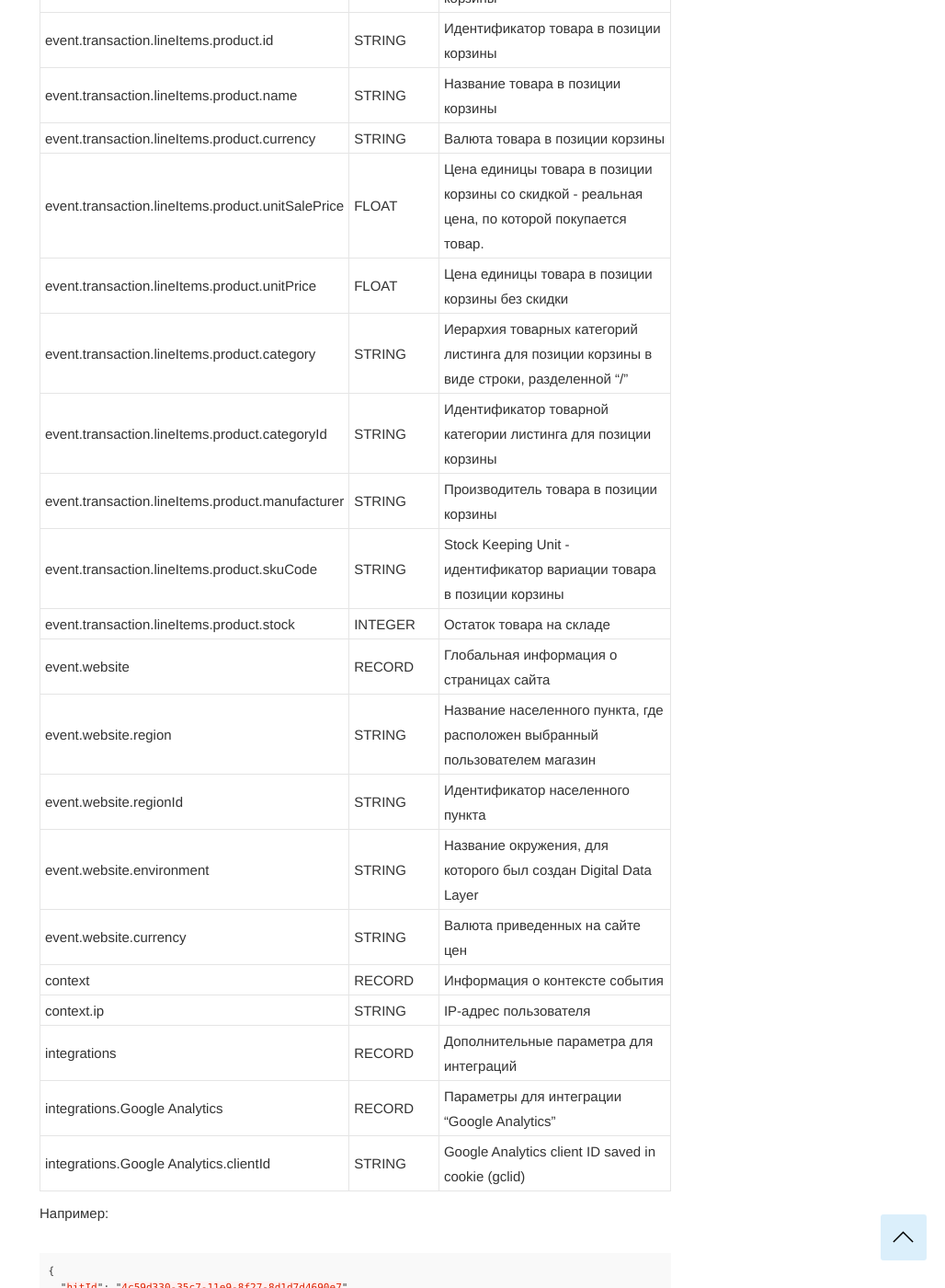
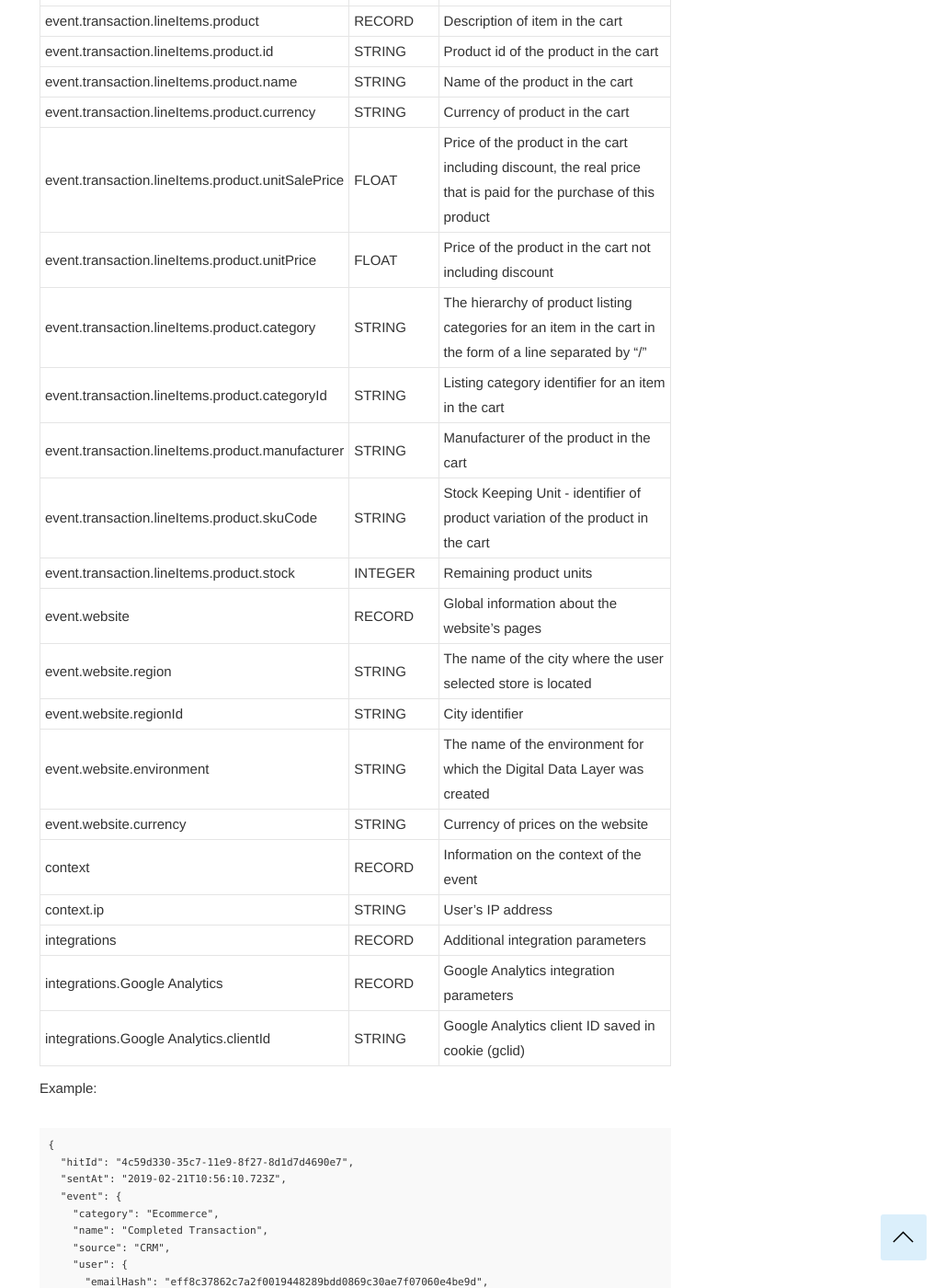
Before and after one commit to segmentstream-com/segmentstream-com.github.io, a Jekyll site: the page built from _docs/for-developer/postback function.md, in a window 1280 px wide and 1400 px high, scrolled down 2235 px. Shown: the whole window at 92% size, without its empty margins (252-1280 px from the left). Built offline with Jekyll 4.4.1, drawn with Linux system fonts in a browser that asks for light colours; nearby versions of some CDN libraries; some of the changed text lies outside the part shown.

Commit message:
translated postback docs

````diff
--- a/_docs/for-developer/postback function.md
+++ b/_docs/for-developer/postback function.md
@@ -6,81 +6,90 @@ date: 2019-05-21 19:00:00
 order: 6
 ---
 
-Сервис postback позволяет отправлять данные напрямую с вашего сервера на сервер SegmentStream
+### Page contents
+------
+<ul class="page-navigation">
+  <li><a href="#introduction">Introduction</a></li>
+  <li><a href="#authentication">Authentication</a></li>
+  <li><a href="#dataSchema">Data schema</a></li>
+  <li><a href="#supportedSemanticEvents">Supported semantic events</a></li>
+  <li><a href="#customDimensionsMetrics">Custom Dimensions and Custom Metrics</a></li>
+</ul>
 
-Данные необходимо отправлять POST-запросом.
-Адрес для отправки postback:
+### <a name="introduction"></a>Introduction
+The postback service allows you to send data directly from your server to the SegmentStream server
 
-```javascript
+Data must be sent by POST request.
+The address to send postbacks is:
+
+```
 https://track.segmentstream.com/track
 ```
 
-### Аутентификация
+### <a name="authentication"></a>Authentication
 
-Аутентификация в Tracking API осуществляется путем отправки **API Token** в заголовках с каждым запросом. Аутентификация использует HTTP Basic Auth, которая включает в себя «username: password», который закодирован в base64 и дополнен строкой «Basic».
+Authentication in the Tracking API is done by sending the **API Token** in the headers with each request. Authentication uses HTTP Basic Auth, which includes “username: password”, which is encoded in base64 and supplemented with the string “Basic”.
 
-Например, если ваш **API Token** это `'abc123'` , то нужно его добавить в секцию username, a password оставить пустым. В данном случае получится строка `'abc123:'` и после преобразования в base64 она будет выглядеть как `'YWJjMTIzOg=='`
+For example, if your **API Token** is `'abc123'`, then you need to add it to the username section, and leave the password blank. In this case, we get the string `'abc123:'` and after converting to base64, it will look like `'YWJjMTIzOg=='`
 
-В итоге заголовок для HTTP запроса должен выглядеть следующим образом:
+As a result, the header for the HTTP request should look like this:
+`'Authorization: Basic YWJjMTIzOg =='`.
 
-`'Authorization: Basic YWJjMTIzOg=='`.
+>The **API Token** for a company can be obtained from your manager at SegmentStream
 
->**API Token** для компании можно получить у вашего менеджера в компании SegmentStream
+### <a name="dataSchema"></a>Data schema
 
-### Схема данных
-
-
-Название|Тип данных|Описание
+Variable name | Data type | Comments
 --- | --- | ---
-hitId |	STRING |	Идентификатор хита (uuid v1). Обязательно!
-sentAt |	TIMESTAMP |	Время отправки события c клиента (UTC, зависит от времени, установленного на компьютере) ISO 8601.  Обязательно!
-event |	RECORD |	Информация о событии
-event.category |	STRING |	Категория события
-event.name |	STRING |	Имя события
-event.source |	STRING |	Источник события
-event.label |	STRING |	Метка события
-event.value |	INTEGER |	Значение события. Не должно быть отрицательным
-event.user |	RECORD |	Информация о пользователе
-event.user.emailHash |	STRING |	Хэш электронного адреса пользователя (sha256)
-event.user.userId |	STRING |	Идентификатор авторизованного пользователя
-event.user.anonymousId |	STRING |	Идентификатор анонимного клиента
-event.transaction |	RECORD |	Информация о транзакции
-event.transaction.total |	FLOAT |	Суммарная стоимость корзины, включая налог, скидки и стоимость доставки.
-event.transaction.subtotal |	FLOAT |	Суммарная стоимость корзины, не включая доставку и скидки, примененные к корзине.
-event.transaction.currency |	STRING |	Валюта приведенной стоимости корзины
-event.transaction.voucher |	STRING |	Идентификатор примененной скидки
-event.transaction.voucherDiscount |	STRING |	Размер примененной скидки
-event.transaction.shippingCost |	FLOAT |	Стоимость доставки
-event.transaction.paymentMethod |	STRING |	Способ оплаты
-event.transaction.orderId |	STRING |	Идентификатор заказа
-event.transaction.lineItems |	RECORD |	Описание позиций в заказе
-event.transaction.lineItems.quantity |	INTEGER |	Количество товаров в позиции корзины
-event.transaction.lineItems.subtotal |	FLOAT |	Стоимость товаров в позиции корзины
-event.transaction.lineItems.product |	RECORD |	Описание товара в позиции корзины
-event.transaction.lineItems.product.id |	STRING |	Идентификатор товара в позиции корзины
-event.transaction.lineItems.product.name |	STRING |	Название товара в позиции корзины
-event.transaction.lineItems.product.currency |	STRING |	Валюта товара в позиции корзины
-event.transaction.lineItems.product.unitSalePrice |	FLOAT |	Цена единицы товара в позиции корзины со скидкой - реальная цена, по которой покупается товар.
-event.transaction.lineItems.product.unitPrice |	FLOAT |	Цена единицы товара в позиции корзины без скидки
-event.transaction.lineItems.product.category |	STRING |	Иерархия товарных категорий листинга для позиции корзины в виде строки, разделенной “/”
-event.transaction.lineItems.product.categoryId |	STRING |	Идентификатор товарной категории листинга для позиции корзины
-event.transaction.lineItems.product.manufacturer |	STRING |	Производитель товара в позиции корзины
-event.transaction.lineItems.product.skuCode |	STRING |	Stock Keeping Unit - идентификатор вариации товара в позиции корзины
-event.transaction.lineItems.product.stock |	INTEGER |	Остаток товара на складе
-event.website |	RECORD |	Глобальная информация о страницах сайта
-event.website.region |	STRING |	Название населенного пункта, где расположен выбранный пользователем магазин
-event.website.regionId |	STRING |	Идентификатор населенного пункта
-event.website.environment |	STRING |	Название окружения, для которого был создан Digital Data Layer
-event.website.currency |	STRING |	Валюта приведенных на сайте цен
-context |	RECORD |	Информация о контексте события
-context.ip |	STRING |	IP-адрес пользователя
-integrations |	RECORD |	Дополнительные параметра для интеграций
-integrations.Google Analytics |	RECORD |	Параметры для интеграции "Google Analytics"
+hitId |	STRING |	Hit id (uuid v1). Required!
+sentAt |	TIMESTAMP |	The time the event was sent from the client (UTC, depends on the time set on the computer) ISO 8601. Required!
+event |	RECORD |	Event information
+event.category |	STRING |	Event category
+event.name |	STRING |	Event name
+event.source |	STRING |	Event source
+event.label |	STRING |	Event label
+event.value |	INTEGER |	Event value. Must not be negative
+event.user |	RECORD |	User information
+event.user.emailHash |	STRING |	User's hashed email
+event.user.userId |	STRING |	Authorized user's Id
+event.user.anonymousId |	STRING |	Anonymous client Id
+event.transaction |	RECORD |	Transaction information
+event.transaction.total |	FLOAT |	The total cost of the cart, including shipping and discounts applied to the cart.
+event.transaction.subtotal |	FLOAT |	The total cost of the cart, not including shipping and discounts applied to the cart.
+event.transaction.currency |	STRING |	Currency of the transaction
+event.transaction.voucher |	STRING |	A list of the identifiers of the discounts applied, separated by a comma
+event.transaction.voucherDiscount |	STRING |	Size of applied discount
+event.transaction.shippingCost |	FLOAT |	Delivery price
+event.transaction.paymentMethod |	STRING |	Payment method
+event.transaction.orderId |	STRING |	Order Id
+event.transaction.lineItems |	RECORD |	Description of goods in the transaction and their quantity.
+event.transaction.lineItems.quantity |	INTEGER |	Quantity of the particular product in the order
+event.transaction.lineItems.subtotal |	FLOAT |	The total cost of particular good in the cart multiplied by its quantity
+event.transaction.lineItems.product |	RECORD |	Description of item in the cart
+event.transaction.lineItems.product.id |	STRING |	Product id of the product in the cart
+event.transaction.lineItems.product.name |	STRING |	Name of the product in the cart
+event.transaction.lineItems.product.currency |	STRING |	Currency of product in the cart
+event.transaction.lineItems.product.unitSalePrice |	FLOAT |	Price of the product in the cart including discount, the real price that is paid for the purchase of this product
+event.transaction.lineItems.product.unitPrice |	FLOAT |	Price of the product in the cart not including discount
+event.transaction.lineItems.product.category |	STRING |	The hierarchy of product listing categories for an item in the cart in the form of a line separated by "/"
+event.transaction.lineItems.product.categoryId |	STRING |	Listing category identifier for an item in the cart
+event.transaction.lineItems.product.manufacturer |	STRING |	Manufacturer of the product in the cart
+event.transaction.lineItems.product.skuCode |	STRING |	Stock Keeping Unit - identifier of product variation of the product in the cart
+event.transaction.lineItems.product.stock |	INTEGER |	Remaining product units
+event.website |	RECORD |	Global information about the website's pages
+event.website.region |	STRING |	The name of the city where the user selected store is located
+event.website.regionId |	STRING |	City identifier
+event.website.environment |	STRING |	The name of the environment for which the Digital Data Layer was created
+event.website.currency |	STRING |	Currency of prices on the website
+context |	RECORD |	Information on the context of the event
+context.ip |	STRING |	User's IP address
+integrations |	RECORD |	Additional integration parameters
+integrations.Google Analytics |	RECORD |	Google Analytics integration parameters
 integrations.Google Analytics.clientId |	STRING |	Google Analytics client ID saved in cookie (gclid)
 
-Например:
+Example:
 
-```javascript
+```
 {
   "hitId": "4c59d330-35c7-11e9-8f27-8d1d7d4690e7",
   "sentAt": "2019-02-21T10:56:10.723Z",
@@ -155,18 +164,19 @@ integrations.Google Analytics.clientId |	STRING |	Google Analytics client ID sav
 }
 ```
 
-### Поддерживаемые семантические события
+
+### <a name="supportedSemanticEvents"></a>Supported semantic events
 
 * Completed Transaction
 
-> Все остальные отправятся как Custom Events
+> Other events are sent as Custom Events
 
-### Поддерживаемые интеграции
+### Supported integrations
 
 * Google Analytics
 * Google BigQuery
 * OWOX BI Streaming
 
-### Custom Dimension и Custom Metrics
+### <a name="customDimensionsMetrics"></a>Custom Dimensions and Custom Metrics
 
-Server-side postback поддерживает все custom dimension и custom metrics, добавленные в админ-панели для интеграций.
+Server-side postback supports all custom dimensions and custom metrics set up in the integration's admin-panel.
````
Also changed, not shown: other parts of _docs/for-developer/postback function.md (+8 -8 lines).
